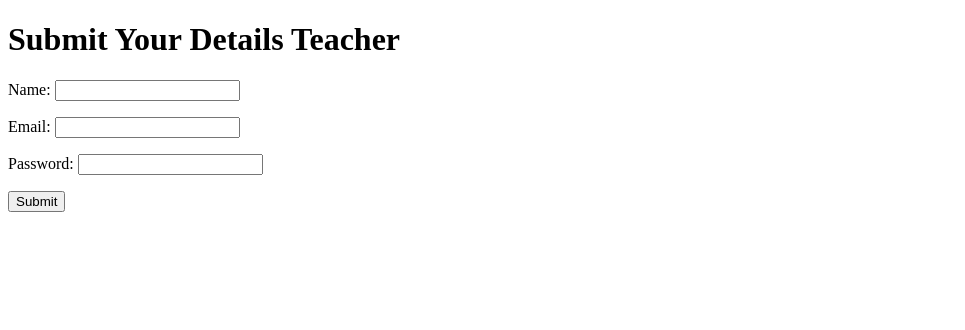
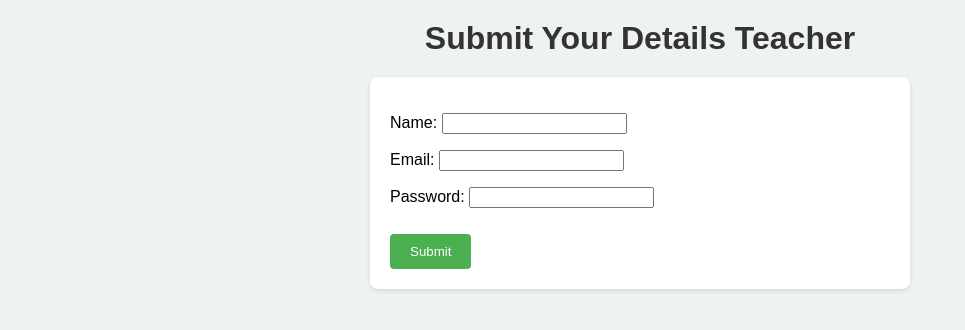
Before and after one commit to iamaswathisnair/Advanced_Django, a Django app: page /myapp/teacher_model_inheritance/ in a window 1280 px wide. Shown: the top 330 px of the page, without its empty margins (0-965 px from the left). Run offline with Django 4.2, Linux system fonts and the light colour scheme.

Commit message:
usercreationform

```diff
--- a/studybud/myapp/forms.py
+++ b/studybud/myapp/forms.py
@@ -1,4 +1,4 @@
-#                          Django's ModelForm or regular form class
+                            #Django's ModelForm or regular form class
 
 from django import forms
 from . models import User
--- a/studybud/myapp/models.py
+++ b/studybud/myapp/models.py
@@ -1,4 +1,6 @@
 from django.db import models
+
+
   # Gender field (choice-based)
 GENDER_CHOICES = [
         ('M', 'Male'),
@@ -16,8 +18,9 @@ class User(models.Model):
     gender = models.CharField(
         max_length=1,
         choices=GENDER_CHOICES
+    )
 # Radio buttons: This is the default behavior when using choices with a CharField in Django forms.
-    )
+
     class Meta:
         db_table = 'custom_user_table'  # SQL table name
         verbose_name = "user reg"       # Admin-friendly name
--- a/studybud/myapp/templates/Tchr_modelinheritance.html
+++ b/studybud/myapp/templates/Tchr_modelinheritance.html
@@ -2,6 +2,44 @@
 <html>
 <head>
     <title>Load Form</title>
+    <style>
+        /* Inline CSS for page styling */
+        body {
+            font-family: Arial, sans-serif;
+            background-color: #eef2f3;
+            margin: 0;
+            padding: 0;
+        }
+
+        h1 {
+            color: #333;
+            text-align: center;
+            margin: 20px 0;
+        }
+
+        form {
+            max-width: 500px;
+            margin: 20px auto;
+            padding: 20px;
+            background: #ffffff;
+            border-radius: 8px;
+            box-shadow: 0 2px 5px rgba(0, 0, 0, 0.1);
+        }
+
+        button {
+            background-color: #4CAF50;
+            color: white;
+            border: none;
+            padding: 10px 20px;
+            border-radius: 4px;
+            cursor: pointer;
+            margin-top: 10px;
+        }
+
+        button:hover {
+            background-color: #45a049;
+        }
+    </style>
 </head>
 <body>
     <h1>Submit Your Details Teacher</h1>
@@ -10,5 +48,24 @@
         {{ form.as_p }} <!-- Render form fields -->
         <button type="submit">Submit</button>
     </form>
+
+    <!-- Inline JavaScript -->
+    <!-- <script>
+        // JS executed after the DOM has fully loaded
+        document.addEventListener("DOMContentLoaded", function () {
+            const form = document.querySelector("form");
+            const submitButton = document.querySelector("button");
+
+            form.addEventListener("submit", function (event) {
+                event.preventDefault(); // Prevent actual form submission for testing
+                alert("Form Submitted Successfully!");
+                console.log("Form values: ", form.elements);
+            });
+
+            submitButton.addEventListener("click", function () {
+                console.log("Submit button clicked!");
+            });
+        });
+    </script> -->
 </body>
 </html>
--- a/studybud/myapp/urls.py
+++ b/studybud/myapp/urls.py
@@ -17,6 +17,7 @@ Including another URLconf
 
 # from django.conf import settings
 # from django.conf.urls.static import static
+
 from django.urls import path
 from . import views
 
@@ -38,7 +39,7 @@ urlpatterns = [
  path('usermodelform/',views.usermodelform,name='usermodelform'),
  path('emp_model_inheritence/',views.emp_model_inheritence,name='emp_model_inheritence'),
  path('teacher_model_inheritance/',views.teacher_model_inheritance,name='teacher_model_inheritance'),
-
+ path('user_reg/',views.user_reg,name='user_reg'),
 
  ]
 
--- a/studybud/myapp/views.py
+++ b/studybud/myapp/views.py
@@ -5,6 +5,9 @@ from .forms import ContactForm , Ordering_form_fields_form ,Userform
 from .form_widgets import DemowidgetForm
 from .modelform_inheritance import EmployeeForm ,Teacherform
 from django.contrib import messages
+from django.contrib.auth.forms import UserCreationForm
+
+
 # Create your views here.
 
 def learn_django(request):
@@ -49,6 +52,12 @@ def Ordering_form_fields_view(request):
     form = Ordering_form_fields_form()
     return render (request , 'Ordering_form_fields.html',{'form':form})
 
+# widget form view
+
+def DemowidgetForm_view(request):
+    form = DemowidgetForm()
+    return render(request , 'widgetform_loading.html',{'form':form})
+
 
                         #modelformview meta
 
@@ -61,11 +70,12 @@ def usermodelform(request):
 def teacher_model_inheritance(request):
     if request.method =="POST":
         formm =Teacherform(request.POST)
-        if formm.is_valid:
+        if formm.is_valid():
             formm.save()
     else:
         formm =Teacherform()
     return render(request, "Tchr_modelinheritance.html",{'form':formm})
+
 
 def emp_model_inheritence(request):
     if request.method == "POST":
@@ -75,12 +85,18 @@ def emp_model_inheritence(request):
            messages.success(request, 'Your action was successful!')
     else:
         formm = EmployeeForm()
-    return render(request, "emp_modelinheritance_form.html",{'form':formm})
+    return render(request, "emp_modelinheritance_form.html", {'form':formm})
 
 
 
-# widget form view
+#reg using django built-in usercreationform
 
-def DemowidgetForm_view(request):
-    form = DemowidgetForm()
-    return render(request , 'widgetform_loading.html',{'form':form})
+def user_reg(request):
+    if request.method == 'POST':
+     formm =UserCreationForm(request.POST)
+     if formm.is_valid():
+         formm.save()
+         print("success")
+    else:
+        formm = UserCreationForm()
+    return render(request ,'user_reg.html' , {'fm':formm})
```
Also changed, not shown: studybud/myapp/templates/user_reg.html (added, +15 -0 lines).
